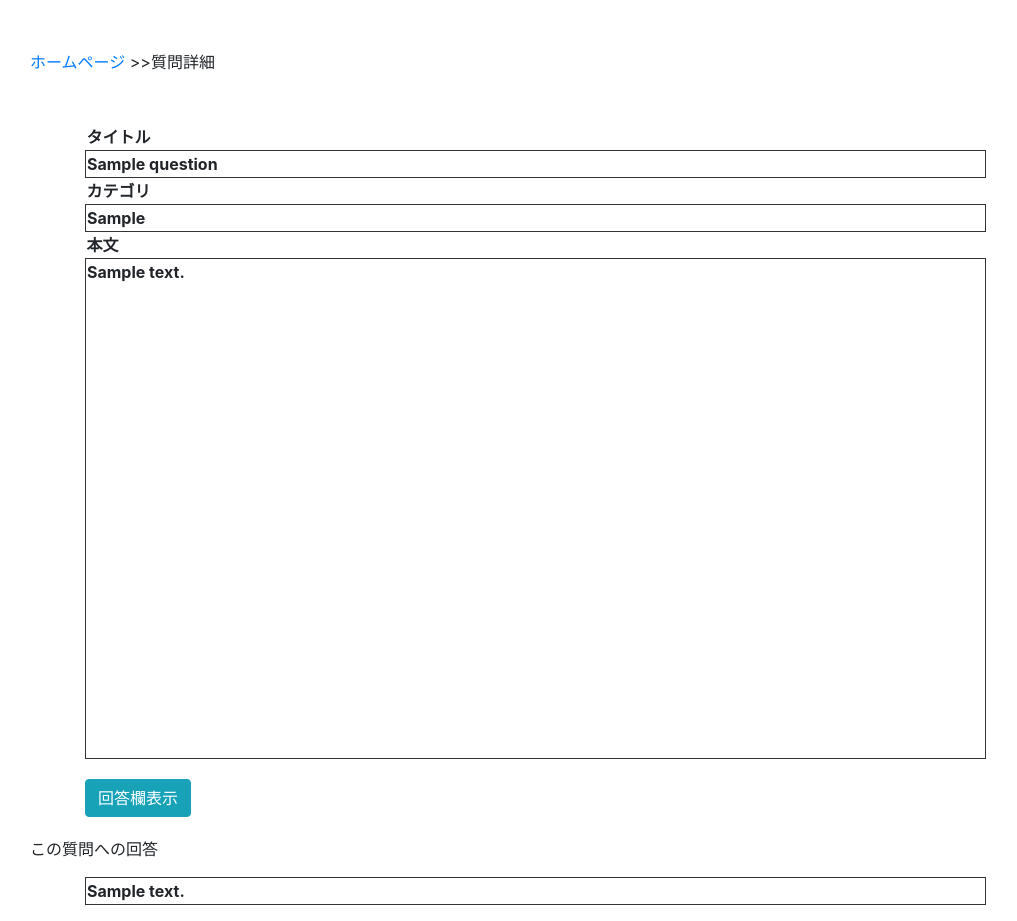
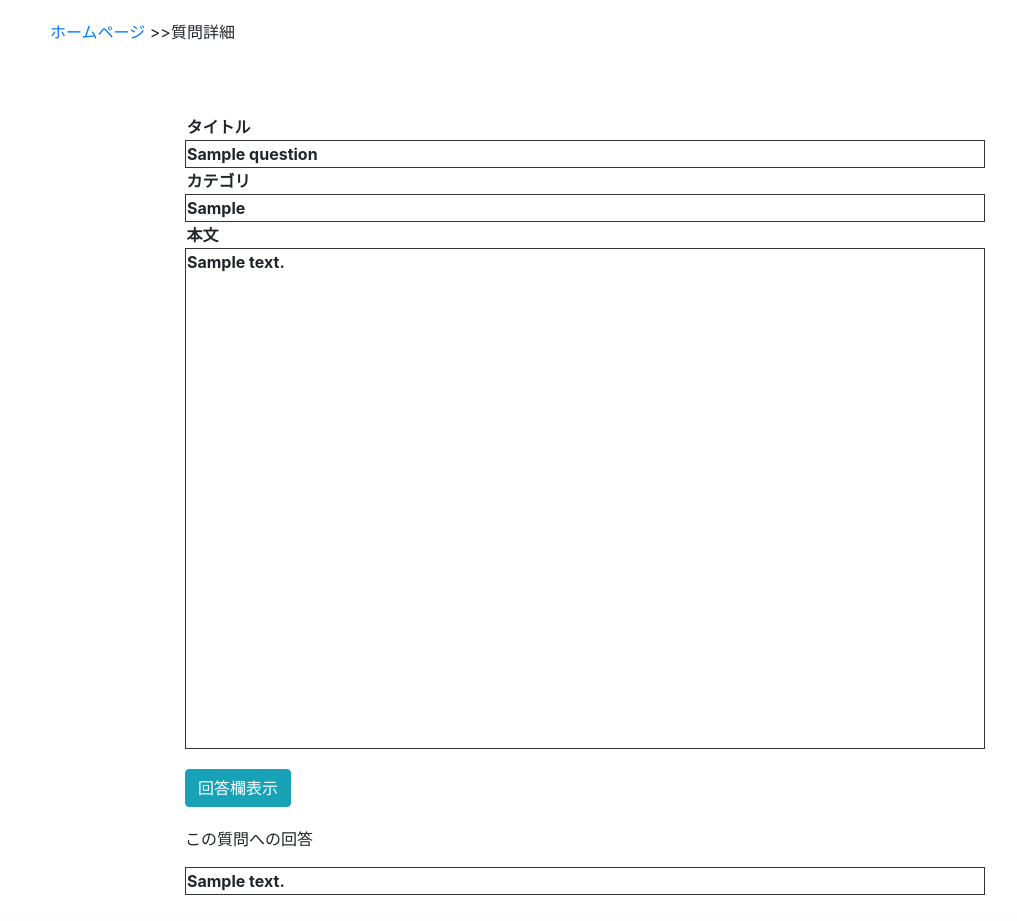
Before and after one commit to rennnn08/SASAKI, a Flask app: page /question_detail/1 in a window 1280 px wide. Shown: the part 74-995 px from the top of the page, without its empty margins (55-1072 px from the left). After the commit the page ends 969 px from the top, so only its background shows below. Run offline with Flask 2, Linux system fonts and the light colour scheme; tables that the repository leaves empty or names only in its code hold one stand-in row (values such as "Sample post"); lists and menus that the app fills with data are empty; some libraries are stand-ins or nearby versions.

Commit message:
質問詳細ページの枠線調整

```diff
--- a/app/static/questiondetial.css
+++ b/app/static/questiondetial.css
@@ -1,5 +1,5 @@
 .deeppage{
-    margin-top:50px;
+    padding: 20px;
     margin-bottom: 50px;
 }
 
@@ -7,14 +7,14 @@ form{
     /*中央寄せ*/
     width: 100%;
     margin: 0 auto;
-    max-width: 1000px;
+    max-width: 800px;
 }
 .Common_label{
     /*左詰め+上詰めとボーダー*/
     white-space:pre-wrap;
     text-align:left;
     vertical-align:top;
-    width:900px;
+    width:800px;
     border : solid 1px #333 ;
     background-color:#fff;
 }
@@ -22,7 +22,7 @@ form{
 .detail_textarea {
     /*サイズ定義*/
     white-space: pre-wrap;
-    width:  900px;
+    width:  800px;
     height: 500px;
     resize:none;
 }
@@ -34,3 +34,17 @@ form{
 .SpaceMargins{
     margin-top: 50px;
 }
+
+.questiontable{
+    table-layout: fixed;
+    width: 800px;
+    word-wrap: break-word;
+}
+
+.answertable{
+    white-space:pre-wrap;
+    border : solid 1px #333 ;
+    table-layout: fixed;
+    width: 800px;
+    word-wrap: break-word;
+}
--- a/app/templates/create_question.html
+++ b/app/templates/create_question.html
@@ -21,7 +21,7 @@
                 <p>カテゴリー</p>
                 <p><input type="text"id="category_textbox" name="create_category_id" class="category_textbox" maxlength=30  required></p>
                 <p>本文</p>
-                <p><textarea name="create_detail_id" maxlength="3000" class = "detail_textarea" wrap="hard"></textarea></p>
+                <p><textarea name="create_detail_id" maxlength="3000" class = "detail_textarea" wrap="soft" width="800" required></textarea></p>
                 <div class="Common_button2"><input type="submit" value="送信" name="send_question_button2"class="Common_button btn btn-info"></div>
             </form>
         </div>
--- a/app/templates/question_detail.html
+++ b/app/templates/question_detail.html
@@ -19,13 +19,13 @@
 
             <form>
                 <!--質問の概要-->
-                <table>
+                <table class="questiontable">
                     <tr><th>タイトル</th></tr>
-                    <tr><th name="create_title_id" class="Common_label" height="1em">{{create_title_id}}</th></tr>
+                    <tr><th name="create_title_id" class="Common_label" height="1em" width="800">{{create_title_id}}</th></tr>
                     <tr><th>カテゴリ</th></tr>
-                    <tr><th name="create_category_id" class="Common_label">{{create_category_id}}</th></tr>
+                    <tr><th name="create_category_id" class="Common_label" width="800">{{create_category_id}}</th></tr>
                     <tr><th>本文</th></tr>
-                    <tr><th name="create_detail_id"  class = "Common_label" height="500" >{{create_detail_id}}</th></tr>
+                    <tr><th name="create_detail_id"  class = "Common_label" height="500" width="800">{{create_detail_id}}</th></tr>
                 </table>
                 <div class="SpaceMargin">
                     <p> </p>
@@ -37,19 +37,23 @@
             </form>
             <div id="my_answer">
                 <form action="/question_detail/{{question_id}}" method="POST">
-                    <p><textarea name="answer_text" maxlength="3000" class = "detail_textarea" width="800"wrap="hard"></textarea></p>
+                    <p><textarea name="answer_text" maxlength="3000" class = "detail_textarea" wrap="soft" required></textarea></p>
                     <input type="submit" value="回答の送信" class="Common_button btn btn-info">
                 </form>
             </div>
             <div class="SpaceMargin">
                 <p> </p>
             </div>
-            <p>この質問への回答</p>
+
             <form>
+                <p>この質問への回答</p>
                 {% for kaitou in answers %}
-                    <table>
-                        <tr><th class="Common_label" >{{kaitou}}</th></tr>
+                    <table class="answertable">
+                        <tr><th>{{kaitou}}</div></th></tr>
                     </table>
+                    <div class="SpaceMardins">
+                        <p></p>
+                    </div>
                 {% endfor%}
             </form>
             <div class="SpaceMardins">
```
